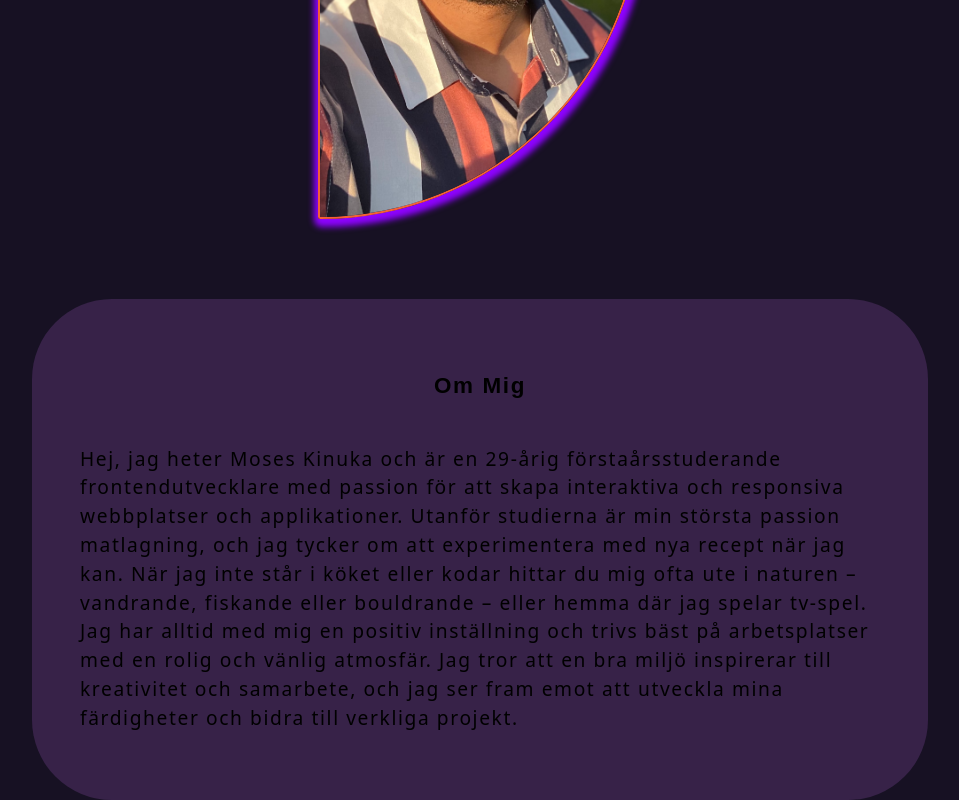
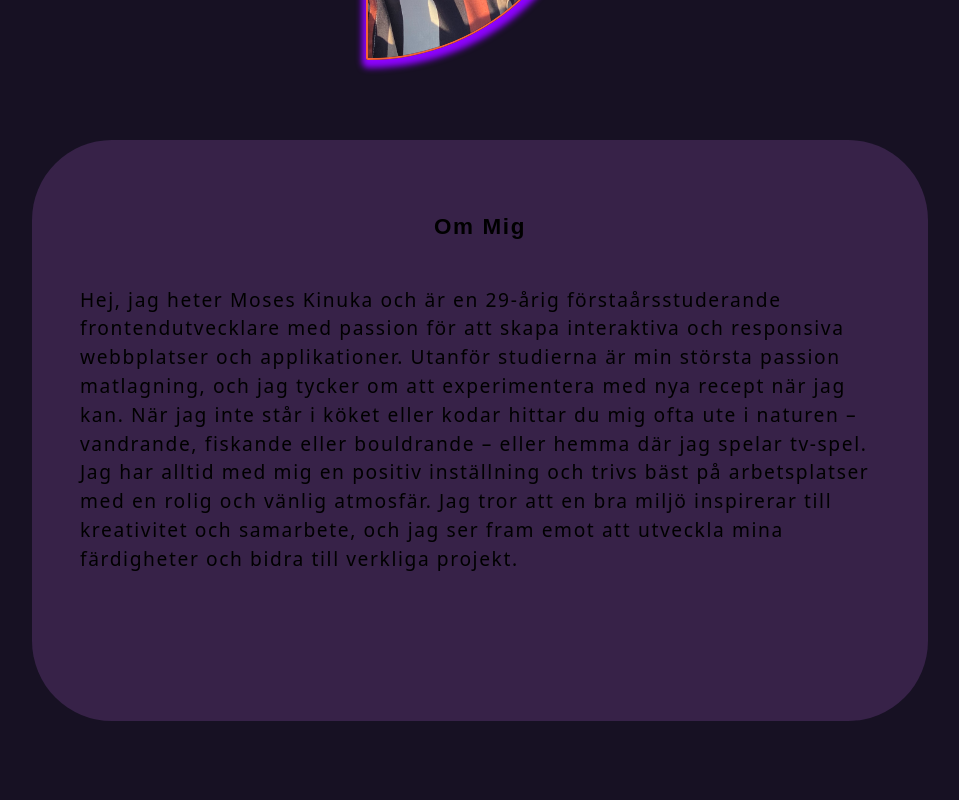
Before and after one commit to mkinuka/portfolio, a React (Vite) app: page /About in a window 1280 px wide. Shown: the part 509-1309 px from the top of the page, without its empty margins (160-1119 px from the left). After the commit the page ends 1230 px from the top, so only its background shows below. Built offline with nearby package versions, Linux system fonts and the light colour scheme.

Commit message:
added slideshow to the Aboutpage

```diff
--- a/package.json
+++ b/package.json
@@ -14,6 +14,7 @@
     "flag-icons": "^7.5.0",
     "react": "^19.1.0",
     "react-dom": "^19.1.0",
+    "react-icons": "^5.5.0",
     "react-router": "^7.6.0",
     "tailwindcss": "^4.1.8"
   },
--- a/src/App.css
+++ b/src/App.css
@@ -27,4 +27,5 @@ main {
     margin-bottom: 0.3rem;
     margin: 0px;
     width: 100%;
+    height: 7rem;
 }
--- /dev/null
+++ b/src/components/AutoplaySlideshow.tsx
@@ -0,0 +1,27 @@
+import "../styles/AutoPlaySlideshow.css"
+import { FaCss3Alt, FaGitAlt, FaHtml5, FaJsSquare, FaNodeJs, FaReact } from "react-icons/fa";
+
+export const AutoPlaySlideshow = () => {
+
+
+    return <>
+            <section className="slideshow-container">
+                      <div className="slideshow-track">
+        {/* Duplicera ikonerna för att skapa en oändlig loop */}
+        {[...Array(2)].map((_, i) => (
+          <div key={i} className="slideshow-icons">
+            <FaHtml5 className="html-icon" />
+            <FaCss3Alt className="css-icon" />
+            <FaJsSquare className="js-icon" />
+            <FaReact className="react-icon" />
+            <FaNodeJs className="node-icon" />
+            <FaGitAlt className="git-icon" />
+          </div>
+        ))}
+      </div>
+
+
+            </section>
+
+    </>
+}
--- a/src/components/Navigation.tsx
+++ b/src/components/Navigation.tsx
@@ -1,5 +1,5 @@
 // import "../styles/Navigation.css";
-import React, { useContext } from "react";
+import { useContext } from "react";
 import { Modal } from "../components/Modal";
 import { LanguageContext } from "../context/LanguageContext";
 import "../styles/navigation.css"
--- a/src/pages/About.tsx
+++ b/src/pages/About.tsx
@@ -2,6 +2,7 @@ import { useContext } from "react";
 import Picture from "../assets/moses2.png";
 import "../styles/About.css";
 import { LanguageContext } from "../context/LanguageContext";
+import { AutoPlaySlideshow } from "../components/AutoplaySlideshow";
 
 export const About = () => {
   const { type } = useContext(LanguageContext);
@@ -27,6 +28,7 @@ export const About = () => {
             and I’m excited to grow my skills and contribute to real life
             projects.`}
           </p>
+        <AutoPlaySlideshow></AutoPlaySlideshow>
         </div>
       </div>
     </>
--- a/src/pages/Home.tsx
+++ b/src/pages/Home.tsx
@@ -22,9 +22,7 @@ export const Home = () => {
         <div className="content-container">
           <div className="introduction-container">
             <div className="lightIntro">
-              <div className="split">
-
-              </div>
+              <section className="split"></section>
               <section className="split2">
               <h1 className="intro-heading">{type === "sv" ? "Hej! Mitt namn är Moses Kinuka" :  "Hi! My name is Moses Kinuka" }</h1>
               <h3 className="intro-text">{type === "sv" ? "Varmt välkommen till min portfolio. Här kan du utforska mina färdigheter inom front-end utveckling och UX/UI-design, samt ta del av de projekt jag har jobbat med under min resa in i techvärlden." :
@@ -45,7 +43,8 @@ export const Home = () => {
           <Portfolio></Portfolio>
           </section>
           <section className="about-center-pos">
-            <About></About>
+            <About>
+            </About>
           </section>
           <section className="contact.center-pos">
             <Contact></Contact>
--- a/src/styles/About.css
+++ b/src/styles/About.css
@@ -8,9 +8,9 @@
 }
 
 #about-img {
-    /* height: 20rem; */
-    height: 90vh;
-    width: 25vw;
+    height: 25rem;
+    /* height: 90vh; */
+    width: 14rem;
     border-radius: 15px 5rem 40rem 5px;
     border: 2px solid #f46036;
     opacity: 0;
--- /dev/null
+++ b/src/styles/AutoPlaySlideshow.css
@@ -0,0 +1,57 @@
+.slideshow-container {
+    position: relative;
+    width: 40vw;
+    height: 10vh;
+    overflow: hidden;
+    margin: 0 auto;
+}
+
+.slideshow-track {
+  display: flex;
+  position: absolute;
+  animation: slide 15s linear infinite;
+  width: max-content;
+}
+
+.slideshow-icons {
+  display: flex;
+  gap: 4rem;
+  padding: 0 2rem;
+  align-items: center;
+}
+
+/*Keyframes för animationen */
+@keyframes slide {
+  0% {
+    transform: translateX(0);
+  }
+  100% {
+    transform: translateX(-50%);
+  }
+}
+
+/* Ikon-storlekar och färger */
+.html-icon {
+  color: #e34c26;
+  font-size: 3.5rem;
+}
+.css-icon {
+  color: #264de4;
+  font-size: 3.5rem;
+}
+.js-icon {
+  color: #f0db4f;
+  font-size: 3.5rem;
+}
+.react-icon {
+  color: #61dbfb;
+  font-size: 3.5rem;
+}
+.node-icon {
+  color: #68a063;
+  font-size: 3.5rem;
+}
+.git-icon {
+  color: #f1502f;
+  font-size: 3.5rem;
+}
--- a/src/styles/Navigation.css
+++ b/src/styles/Navigation.css
@@ -1,7 +1,7 @@
-.top-navigation {
+/* .top-navigation {
     width: 80vw;
     display: flex;
-}
+} */
 .top-nav {
     display: flex;
     justify-content: flex-end;
```
Also changed, not shown: 1 other file (tests, documents, lock files or other folders).
